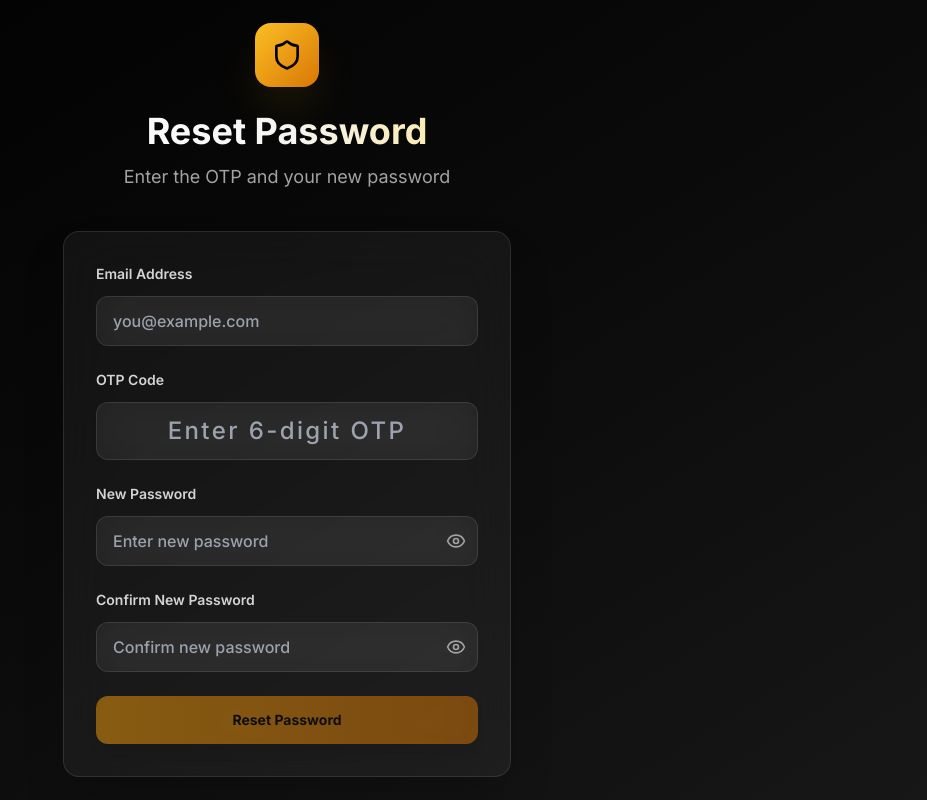
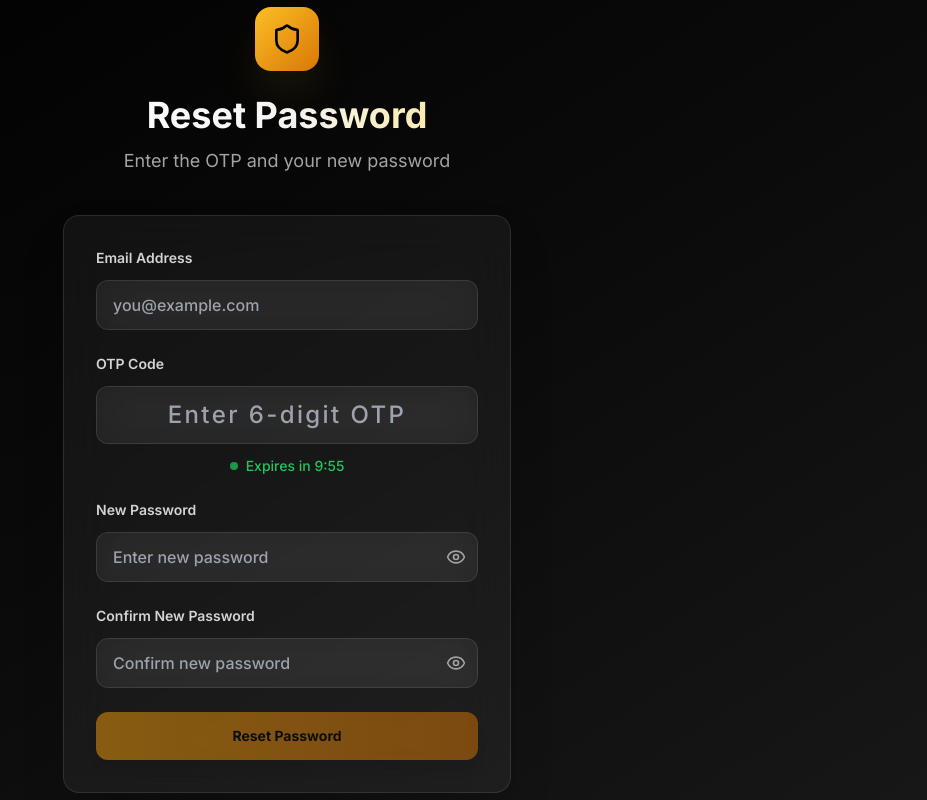
Before and after one commit to rishavm1/Legalify, a Next.js app: page /auth/reset-password in a window 1280 px wide. Shown: the whole page, without its empty margins (353-1280 px from the left). Built offline with nearby package versions, Linux system fonts and the light colour scheme.

Commit message:
Add OTP expiry countdown timer and password strength validator with real-time feedback

```diff
--- a/app/auth/reset-password/page.tsx
+++ b/app/auth/reset-password/page.tsx
@@ -2,7 +2,7 @@
 
 import { useState, useEffect } from "react";
 import { Button } from "@/components/ui/button";
-import { Loader2, Eye, EyeOff, Shield } from "lucide-react";
+import { Loader2, Eye, EyeOff, Shield, Check, X } from "lucide-react";
 import { useSearchParams } from "next/navigation";
 import { Suspense } from "react";
 
@@ -18,6 +18,8 @@ function ResetPasswordForm() {
   const [showPassword, setShowPassword] = useState(false);
   const [showConfirmPassword, setShowConfirmPassword] = useState(false);
   const [mounted, setMounted] = useState(false);
+  const [otpExpiresAt] = useState<number>(Date.now() + 10 * 60 * 1000);
+  const [timeRemaining, setTimeRemaining] = useState<number>(600);
 
   useEffect(() => {
     setMounted(true);
@@ -26,6 +28,32 @@ function ResetPasswordForm() {
       setEmail(emailParam);
     }
   }, [searchParams]);
+
+  useEffect(() => {
+    const interval = setInterval(() => {
+      const remaining = Math.max(0, Math.floor((otpExpiresAt - Date.now()) / 1000));
+      setTimeRemaining(remaining);
+      if (remaining === 0) {
+        clearInterval(interval);
+      }
+    }, 1000);
+    return () => clearInterval(interval);
+  }, [otpExpiresAt]);
+
+  const getPasswordStrength = () => {
+    const checks = {
+      length: newPassword.length >= 8,
+      uppercase: /[A-Z]/.test(newPassword),
+      lowercase: /[a-z]/.test(newPassword),
+      number: /[0-9]/.test(newPassword),
+      special: /[!@#$%^&*(),.?":{}|<>]/.test(newPassword)
+    };
+    const score = Object.values(checks).filter(Boolean).length;
+    return { checks, score };
+  };
+
+  const passwordStrength = getPasswordStrength();
+  const isPasswordValid = passwordStrength.score >= 4;
 
   if (!mounted) {
     return (
@@ -134,6 +162,16 @@ function ResetPasswordForm() {
               className="w-full px-4 py-3 glass-card border border-white/20 rounded-xl text-white focus:outline-none focus:border-amber-400/50 focus:ring-2 focus:ring-amber-400/20 transition-all duration-300 font-medium text-center text-2xl tracking-widest"
               suppressHydrationWarning
             />
+            {timeRemaining > 0 ? (
+              <div className="flex items-center justify-center gap-2 mt-3">
+                <div className="w-2 h-2 bg-green-500 rounded-full animate-pulse"></div>
+                <span className="text-green-500 text-sm font-medium">
+                  Expires in {Math.floor(timeRemaining / 60)}:{(timeRemaining % 60).toString().padStart(2, '0')}
+                </span>
+              </div>
+            ) : (
+              <p className="text-red-500 text-sm text-center mt-3">Code expired. Please request a new one.</p>
+            )}
           </div>
 
           <div>
@@ -157,6 +195,30 @@ function ResetPasswordForm() {
                 {showPassword ? <EyeOff size={20} /> : <Eye size={20} />}
               </button>
             </div>
+            {newPassword && (
+              <div className="mt-3 space-y-2">
+                <div className="flex items-center gap-2 text-xs">
+                  {passwordStrength.checks.length ? <Check size={14} className="text-green-500" /> : <X size={14} className="text-red-500" />}
+                  <span className={passwordStrength.checks.length ? "text-green-500" : "text-neutral-400"}>At least 8 characters</span>
+                </div>
+                <div className="flex items-center gap-2 text-xs">
+                  {passwordStrength.checks.uppercase ? <Check size={14} className="text-green-500" /> : <X size={14} className="text-red-500" />}
+                  <span className={passwordStrength.checks.uppercase ? "text-green-500" : "text-neutral-400"}>One uppercase letter</span>
+                </div>
+                <div className="flex items-center gap-2 text-xs">
+                  {passwordStrength.checks.lowercase ? <Check size={14} className="text-green-500" /> : <X size={14} className="text-red-500" />}
+                  <span className={passwordStrength.checks.lowercase ? "text-green-500" : "text-neutral-400"}>One lowercase letter</span>
+                </div>
+                <div className="flex items-center gap-2 text-xs">
+                  {passwordStrength.checks.number ? <Check size={14} className="text-green-500" /> : <X size={14} className="text-red-500" />}
+                  <span className={passwordStrength.checks.number ? "text-green-500" : "text-neutral-400"}>One number</span>
+                </div>
+                <div className="flex items-center gap-2 text-xs">
+                  {passwordStrength.checks.special ? <Check size={14} className="text-green-500" /> : <X size={14} className="text-red-500" />}
+                  <span className={passwordStrength.checks.special ? "text-green-500" : "text-neutral-400"}>One special character</span>
+                </div>
+              </div>
+            )}
           </div>
 
           <div>
@@ -196,7 +258,7 @@ function ResetPasswordForm() {
 
           <Button
             onClick={handleResetPassword}
-            disabled={loading || !otp || !newPassword || !confirmPassword}
+            disabled={loading || !otp || !newPassword || !confirmPassword || !isPasswordValid || timeRemaining === 0}
             className="premium-button w-full bg-gradient-to-r from-amber-500 to-amber-600 hover:from-amber-400 hover:to-amber-500 text-black h-12 font-bold shadow-lg hover:shadow-amber-400/25"
           >
             {loading ? <Loader2 className="w-5 h-5 animate-spin" /> : "Reset Password"}
--- a/app/auth/signup/page.tsx
+++ b/app/auth/signup/page.tsx
@@ -3,7 +3,7 @@
 import { signIn } from "next-auth/react";
 import { useState, useEffect } from "react";
 import { Button } from "@/components/ui/button";
-import { Loader2, Eye, EyeOff } from "lucide-react";
+import { Loader2, Eye, EyeOff, Check, X } from "lucide-react";
 import Link from "next/link";
 
 export default function SignUp() {
@@ -17,6 +17,8 @@ export default function SignUp() {
   const [error, setError] = useState("");
   const [showPassword, setShowPassword] = useState(false);
   const [showConfirmPassword, setShowConfirmPassword] = useState(false);
+  const [otpExpiresAt, setOtpExpiresAt] = useState<number | null>(null);
+  const [timeRemaining, setTimeRemaining] = useState<number>(0);
 
   useEffect(() => {
     // Clean up any browser extension attributes that might cause hydration issues
@@ -26,6 +28,34 @@ export default function SignUp() {
     };
     cleanupExtensionAttributes();
   }, []);
+
+  useEffect(() => {
+    if (otpExpiresAt) {
+      const interval = setInterval(() => {
+        const remaining = Math.max(0, Math.floor((otpExpiresAt - Date.now()) / 1000));
+        setTimeRemaining(remaining);
+        if (remaining === 0) {
+          clearInterval(interval);
+        }
+      }, 1000);
+      return () => clearInterval(interval);
+    }
+  }, [otpExpiresAt]);
+
+  const getPasswordStrength = () => {
+    const checks = {
+      length: password.length >= 8,
+      uppercase: /[A-Z]/.test(password),
+      lowercase: /[a-z]/.test(password),
+      number: /[0-9]/.test(password),
+      special: /[!@#$%^&*(),.?":{}|<>]/.test(password)
+    };
+    const score = Object.values(checks).filter(Boolean).length;
+    return { checks, score };
+  };
+
+  const passwordStrength = getPasswordStrength();
+  const isPasswordValid = passwordStrength.score >= 4;
 
   const handleEmailSignup = async () => {
     if (password !== confirmPassword) {
@@ -57,6 +87,7 @@ export default function SignUp() {
         });
 
         if (otpRes.ok) {
+          setOtpExpiresAt(Date.now() + 10 * 60 * 1000);
           setStep("verify");
         } else {
           setError("Failed to send verification email");
@@ -181,6 +212,30 @@ export default function SignUp() {
                     {showPassword ? <EyeOff size={20} /> : <Eye size={20} />}
                   </button>
                 </div>
+                {password && (
+                  <div className="mt-3 space-y-2">
+                    <div className="flex items-center gap-2 text-xs">
+                      {passwordStrength.checks.length ? <Check size={14} className="text-green-500" /> : <X size={14} className="text-red-500" />}
+                      <span className={passwordStrength.checks.length ? "text-green-500" : "text-neutral-400"}>At least 8 characters</span>
+                    </div>
+                    <div className="flex items-center gap-2 text-xs">
+                      {passwordStrength.checks.uppercase ? <Check size={14} className="text-green-500" /> : <X size={14} className="text-red-500" />}
+                      <span className={passwordStrength.checks.uppercase ? "text-green-500" : "text-neutral-400"}>One uppercase letter</span>
+                    </div>
+                    <div className="flex items-center gap-2 text-xs">
+                      {passwordStrength.checks.lowercase ? <Check size={14} className="text-green-500" /> : <X size={14} className="text-red-500" />}
+                      <span className={passwordStrength.checks.lowercase ? "text-green-500" : "text-neutral-400"}>One lowercase letter</span>
+                    </div>
+                    <div className="flex items-center gap-2 text-xs">
+                      {passwordStrength.checks.number ? <Check size={14} className="text-green-500" /> : <X size={14} className="text-red-500" />}
+                      <span className={passwordStrength.checks.number ? "text-green-500" : "text-neutral-400"}>One number</span>
+                    </div>
+                    <div className="flex items-center gap-2 text-xs">
+                      {passwordStrength.checks.special ? <Check size={14} className="text-green-500" /> : <X size={14} className="text-red-500" />}
+                      <span className={passwordStrength.checks.special ? "text-green-500" : "text-neutral-400"}>One special character</span>
+                    </div>
+                  </div>
+                )}
               </div>
 
               <div>
@@ -211,7 +266,7 @@ export default function SignUp() {
 
               <Button
                 onClick={handleEmailSignup}
-                disabled={loading || !email || !password || !confirmPassword}
+                disabled={loading || !email || !password || !confirmPassword || !isPasswordValid}
                 className="w-full bg-white text-black hover:bg-neutral-200 h-12"
               >
                 {loading ? <Loader2 className="w-5 h-5 animate-spin" /> : "Verify Email"}
@@ -235,9 +290,19 @@ export default function SignUp() {
             <>
               <div className="text-center">
                 <h3 className="text-xl font-semibold text-white mb-2">Check Your Email</h3>
-                <p className="text-neutral-400 text-sm mb-6">
+                <p className="text-neutral-400 text-sm mb-2">
                   We've sent a verification code to {email}
                 </p>
+                {timeRemaining > 0 ? (
+                  <div className="inline-flex items-center gap-2 bg-neutral-800 px-4 py-2 rounded-lg mb-4">
+                    <div className="w-2 h-2 bg-green-500 rounded-full animate-pulse"></div>
+                    <span className="text-green-500 text-sm font-medium">
+                      Expires in {Math.floor(timeRemaining / 60)}:{(timeRemaining % 60).toString().padStart(2, '0')}
+                    </span>
+                  </div>
+                ) : (
+                  <p className="text-red-500 text-sm mb-4">Code expired. Please request a new one.</p>
+                )}
               </div>
 
               <div>
```
